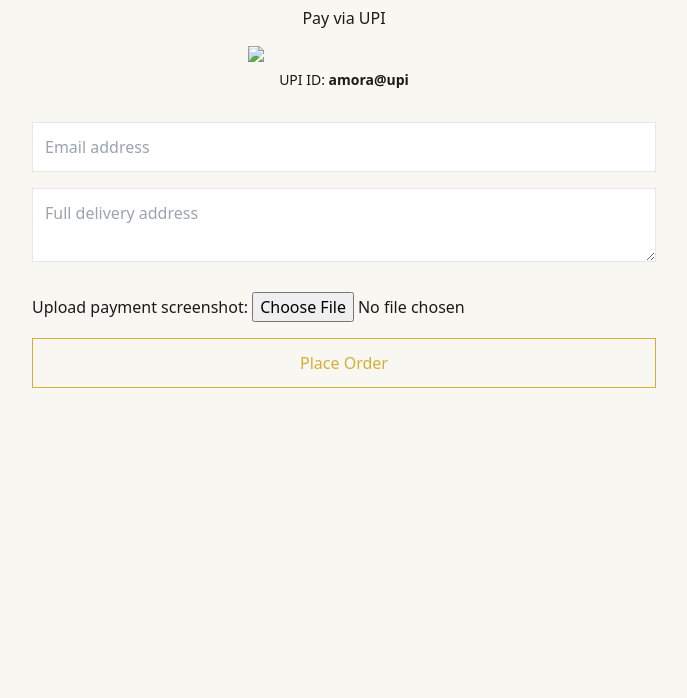
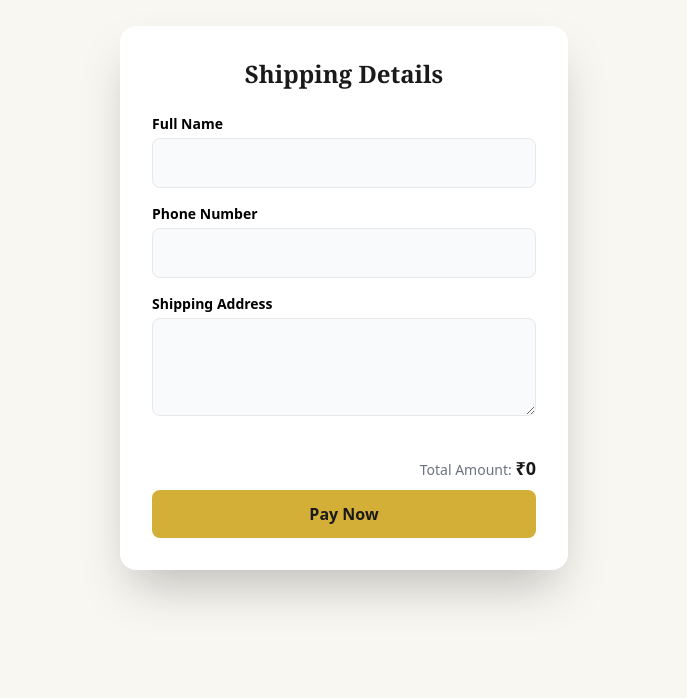
Before and after one commit to mahfoozkhan1/Amora1, a website: page public/checkout.html in a window 1280 px wide. Shown: the part 102-800 px from the top of the page, without its empty margins (296-983 px from the left). Drawn offline with nearby package versions, Linux system fonts and the light colour scheme.

Commit message:
Update checkout.html

```diff
--- a/public/checkout.html
+++ b/public/checkout.html
@@ -2,60 +2,60 @@
 <html lang="en">
 <head>
     <meta charset="UTF-8">
+    <meta name="viewport" content="width=device-width, initial-scale=1.0">
     <title>Checkout | AMORA</title>
-  <meta name="viewport" content="width=device-width, initial-scale=1.0">
-
-  <link href="https://fonts.googleapis.com/css2?family=Cinzel:wght@400;600&family=Lato:wght@300;400&display=swap" rel="stylesheet">
     <script src="https://cdn.tailwindcss.com"></script>
-
     <script>
         tailwind.config = {
-      theme: {
-        extend: {
-          colors: {
-            gold: '#D4AF37',
-            dark: '#1A1A1A',
-            cream: '#F9F7F2'
-          }
-        }
-      }
+            theme: { extend: { colors: { amora: { gold: '#D4AF37', dark: '#1A1A1A', cream: '#F9F7F2' } } } }
         }
     </script>
 </head>
+<body class="bg-amora-cream min-h-screen flex items-center justify-center p-4">
 
-<body class="bg-cream text-dark font-sans">
+    <div class="bg-white w-full max-w-md p-8 rounded-2xl shadow-2xl relative overflow-hidden">
 
-  <div class="max-w-2xl mx-auto px-6 py-12">
-    <h1 class="font-serif text-3xl mb-6 text-center">Checkout</h1>
-
-    <div class="text-center mb-8">
-      <p class="mb-4">Pay via UPI</p>
-      <img src="assets/upi-qr.png" class="mx-auto w-48 mb-2">
-      <p class="text-sm">UPI ID: <strong>amora@upi</strong></p>
+        <div id="checkout-form-container">
+            <h2 class="font-serif text-2xl font-bold mb-6 text-center text-amora-dark">Shipping Details</h2>
+            <form id="orderForm" class="space-y-4">
+                <div>
+                    <label class="block text-sm font-bold mb-1">Full Name</label>
+                    <input type="text" id="name" required class="w-full bg-gray-50 border border-gray-200 rounded-lg p-3 focus:outline-none focus:border-amora-gold">
+                </div>
+                <div>
+                    <label class="block text-sm font-bold mb-1">Phone Number</label>
+                    <input type="tel" id="phone" required class="w-full bg-gray-50 border border-gray-200 rounded-lg p-3 focus:outline-none focus:border-amora-gold">
+                </div>
+                <div>
+                    <label class="block text-sm font-bold mb-1">Shipping Address</label>
+                    <textarea id="address" rows="3" required class="w-full bg-gray-50 border border-gray-200 rounded-lg p-3 focus:outline-none focus:border-amora-gold"></textarea>
                 </div>
 
-    <form id="orderForm" class="space-y-4" enctype="multipart/form-data">
-
-      <input type="email" id="email" placeholder="Email address" required
-        class="w-full p-3 border">
-
-      <textarea id="address" placeholder="Full delivery address" required
-        class="w-full p-3 border"></textarea>
-
-      <label class="block">
-        Upload payment screenshot:
-        <input type="file" name="screenshot" accept="image/*" required class="mt-2">
-      </label>
-
-      <button type="submit"
-        class="w-full mt-6 py-3 border border-gold text-gold hover:bg-gold hover:text-white transition">
-        Place Order
+                <div class="pt-4">
+                    <p class="text-right text-sm text-gray-500 mb-2">Total Amount: <span id="checkout-total" class="font-bold text-amora-dark text-lg">₹0</span></p>
+                    <button type="submit" class="w-full bg-amora-gold text-amora-dark font-bold py-3 rounded-lg hover:brightness-110 transition-all">
+                        Pay Now
                     </button>
-
+                </div>
             </form>
         </div>
 
+        <div id="payment-section" class="hidden text-center">
+            <h2 class="font-serif text-2xl font-bold mb-4 text-amora-dark">Scan to Pay</h2>
+            <p class="text-gray-600 mb-6">Complete your payment of <span id="qr-amount" class="font-bold text-amora-gold text-xl"></span></p>
+
+            <div class="bg-white p-4 border-2 border-amora-gold rounded-xl inline-block mx-auto mb-6">
+                <img id="upi-qr" src="" alt="Payment QR" class="w-48 h-48">
+            </div>
+
+            <p class="text-xs text-gray-400">Linked to AMORA Account</p>
+            <a href="success.html" class="block w-full bg-green-500 text-white font-bold py-3 mt-6 rounded-lg hover:bg-green-600 transition-all">
+                I have made the payment
+            </a>
+        </div>
+
+    </div>
+
     <script src="js/checkout.js"></script>
-
 </body>
 </html>
```
Lines whose indentation alone changed are shown as unchanged.
